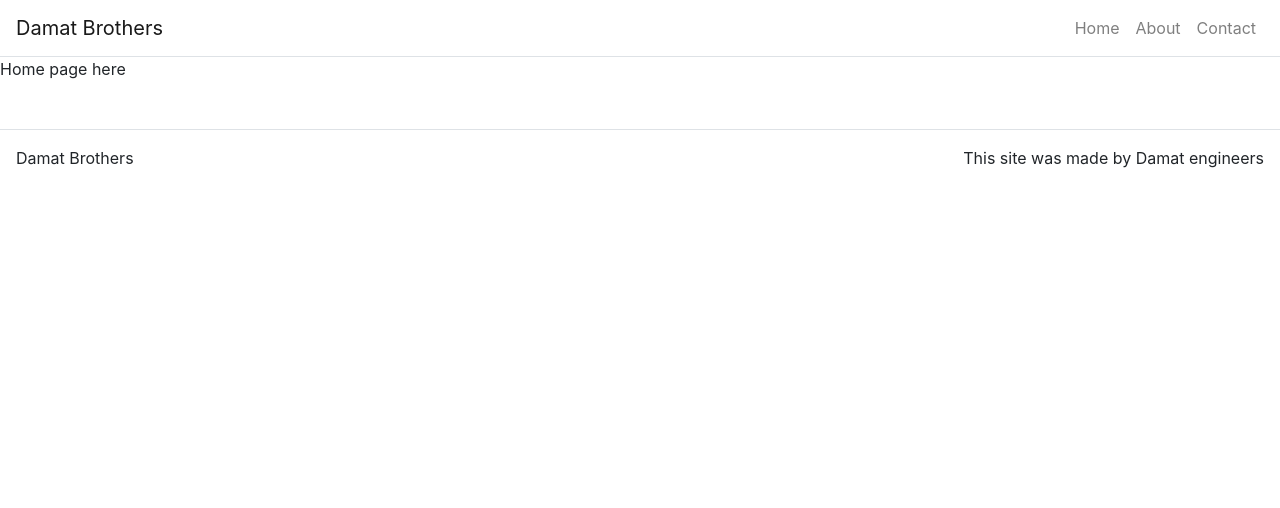
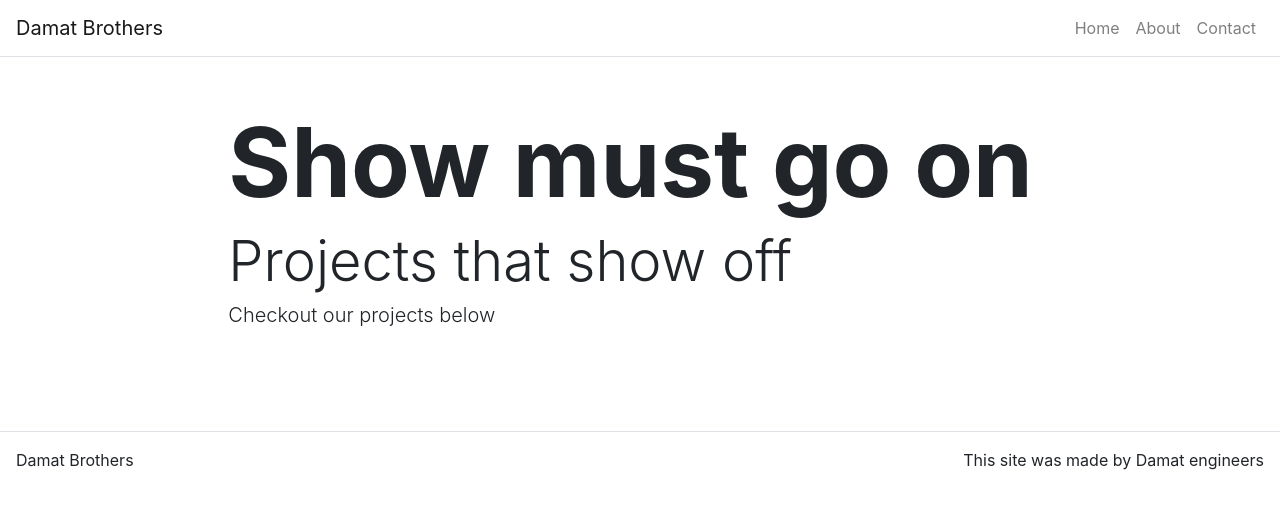
Before and after one commit to tuncerdamat/react-portfolio-1, a React (Create React App) app: page / in a window 1280 px wide. Shown: the top 508 px of the page. Built offline with nearby package versions, Linux system fonts and the light colour scheme.

Commit message:
Hero component

```diff
--- a/src/App.js
+++ b/src/App.js
@@ -23,8 +23,8 @@
         { title: "contact", path: "/contact" }
       ],
       home: {
-        title: "Show must start",
-        subtitle: "Projects that show off",
+        title: "Show must go on",
+        subTitle: "Projects that show off",
         text: "Checkout our projects below"
       },
       about: {
--- /dev/null
+++ b/src/components/Hero.js
@@ -0,0 +1,20 @@
+import React from 'react';
+import {Col, Container, Jumbotron, Row} from "react-bootstrap";
+
+function Hero(props) {
+    return (
+        <Jumbotron className="bg-transparent jumbotron-fluid p-0">
+            <Container fluid={true}>
+                <Row className="justify-content-center py-5">
+                    <Col md={8} sm={12}>
+                        {props.title && <h1 className="display-1 font-weight-bolder">{props.title}</h1>}
+                        {props.subtitle && <h3 className="display-4 font-weight-light">{props.subtitle}</h3>}
+                        {props.text && <h3 className="lead font-weight-light">{props.text}</h3>}
+                    </Col>
+                </Row>
+            </Container>
+        </Jumbotron>
+    );
+}
+
+export default Hero;
--- a/src/pages/HomePage.js
+++ b/src/pages/HomePage.js
@@ -1,11 +1,10 @@
 import React from 'react';
-
+import Hero from '../components/Hero';
 
 function HomePage(props){
     return (
-        <p>Home page here</p>
+        <Hero title={props.title} subtitle={props.subTitle} text={props.text} />
     );
 }
 
-
 export default HomePage;
```
